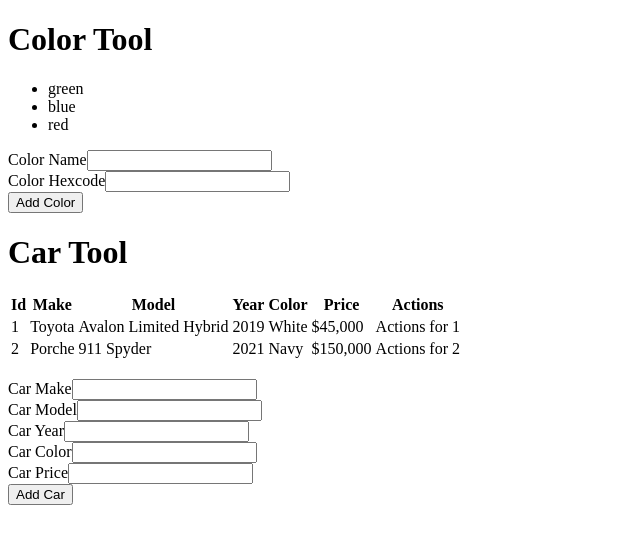
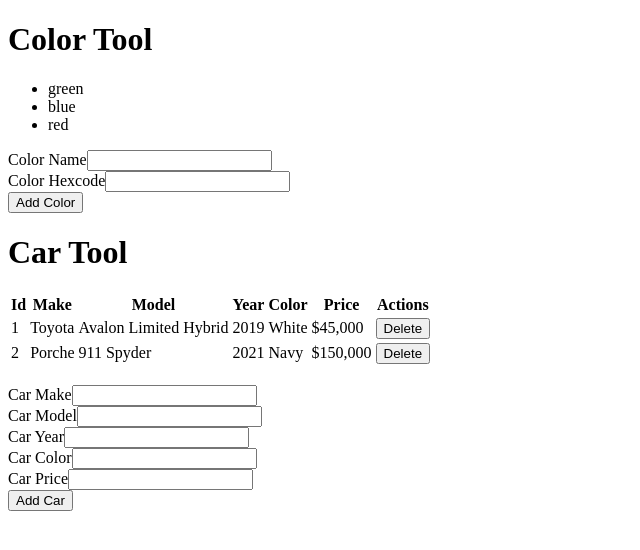
Before and after one commit to tspauld98/demo-app, a React (Create React App) app: page / in a window 1280 px wide. Shown: the top 550 px of the page, without its empty margins (0-640 px from the left). Built offline with nearby package versions, Linux system fonts and the light colour scheme.

Commit message:
Completed step 2 of exercise 7

```diff
--- a/src/components/CarTable.js
+++ b/src/components/CarTable.js
@@ -1,6 +1,6 @@
 import { CarViewRow } from './CarViewRow';
 
-export const CarTable = ({ cars }) => <>
+export const CarTable = ({ cars, deleteCar }) => <>
   <table>
     <thead>
       <tr>
@@ -13,6 +13,6 @@ export const CarTable = ({ cars }) => <>
         <th>Actions</th>
       </tr>
     </thead>
-    <tbody>{cars.map(car => <CarViewRow key={car.id} car={car} />)}</tbody>
+    <tbody>{cars.map(car => <CarViewRow key={car.id} car={car} deleteCar={deleteCar} />)}</tbody>
   </table>
 </>;
--- a/src/components/CarTool.js
+++ b/src/components/CarTool.js
@@ -40,6 +40,12 @@ export const CarTool = ({ cars: initialCars }) => {
     })
   }
 
+  const deleteCar = (carId) => {
+    setCars([
+      ...cars
+    ].filter(car => car.id !== carId));
+  };
+
   console.log(carForm);
 
   // const carItems = props.cars.map((car) => {
@@ -58,7 +64,7 @@ export const CarTool = ({ cars: initialCars }) => {
   return (
     <>
       <ToolHeader toolTitle="Car Tool" />
-      <CarTable cars={cars} />
+      <CarTable cars={cars} deleteCar={deleteCar} />
       <br/>
       <form>
         <div>
--- a/src/components/CarViewRow.js
+++ b/src/components/CarViewRow.js
@@ -1,4 +1,4 @@
-export const CarViewRow = ({ car }) => <>
+export const CarViewRow = ({ car, deleteCar }) => <>
   <tr>
     <td>{car.id}</td>
     <td>{car.carMake}</td>
@@ -6,6 +6,6 @@ export const CarViewRow = ({ car }) => <>
     <td>{car.carYear}</td>
     <td>{car.carColor}</td>
     <td>{car.carPrice}</td>
-    <td>Actions for {car.id}</td>
+    <td><button type="button" value={car.id} onClick={ () => deleteCar(car.id) }>Delete</button></td>
   </tr>
 </>;
```
